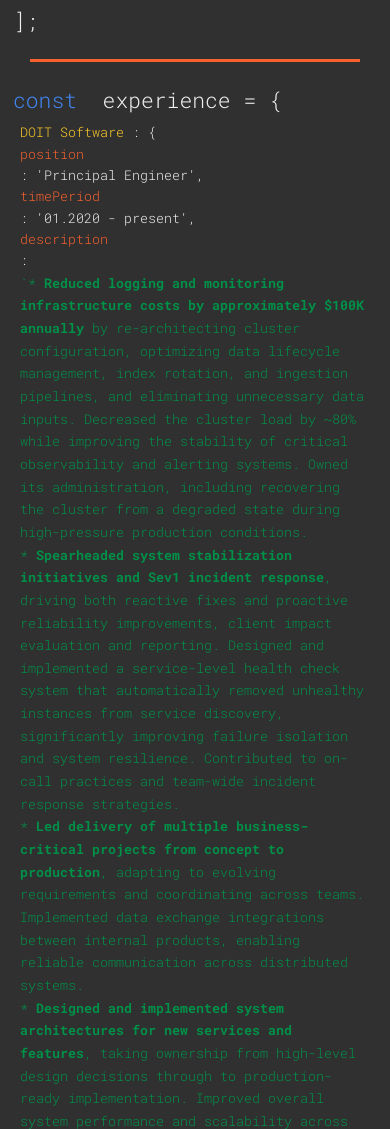
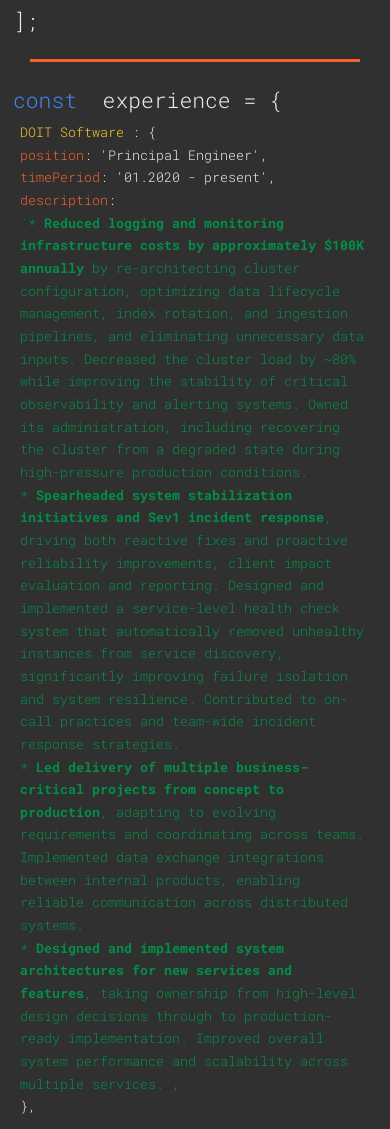
Before and after one commit to sir-ingvarr/my-awesome-cv, a website: page index.html in a window 390 px wide. Shown: the part 1466-2595 px from the top of the page. Drawn offline with Linux system fonts and the light colour scheme.

Commit message:
fix: prevent line breaks before colons on mobile

```diff
--- a/assets/style.css
+++ b/assets/style.css
@@ -277,7 +277,7 @@
 
     .company-field,
     .edu-field {
-        flex-direction: column;
+        display: inline;
         line-height: 1.6;
     }
 
```
